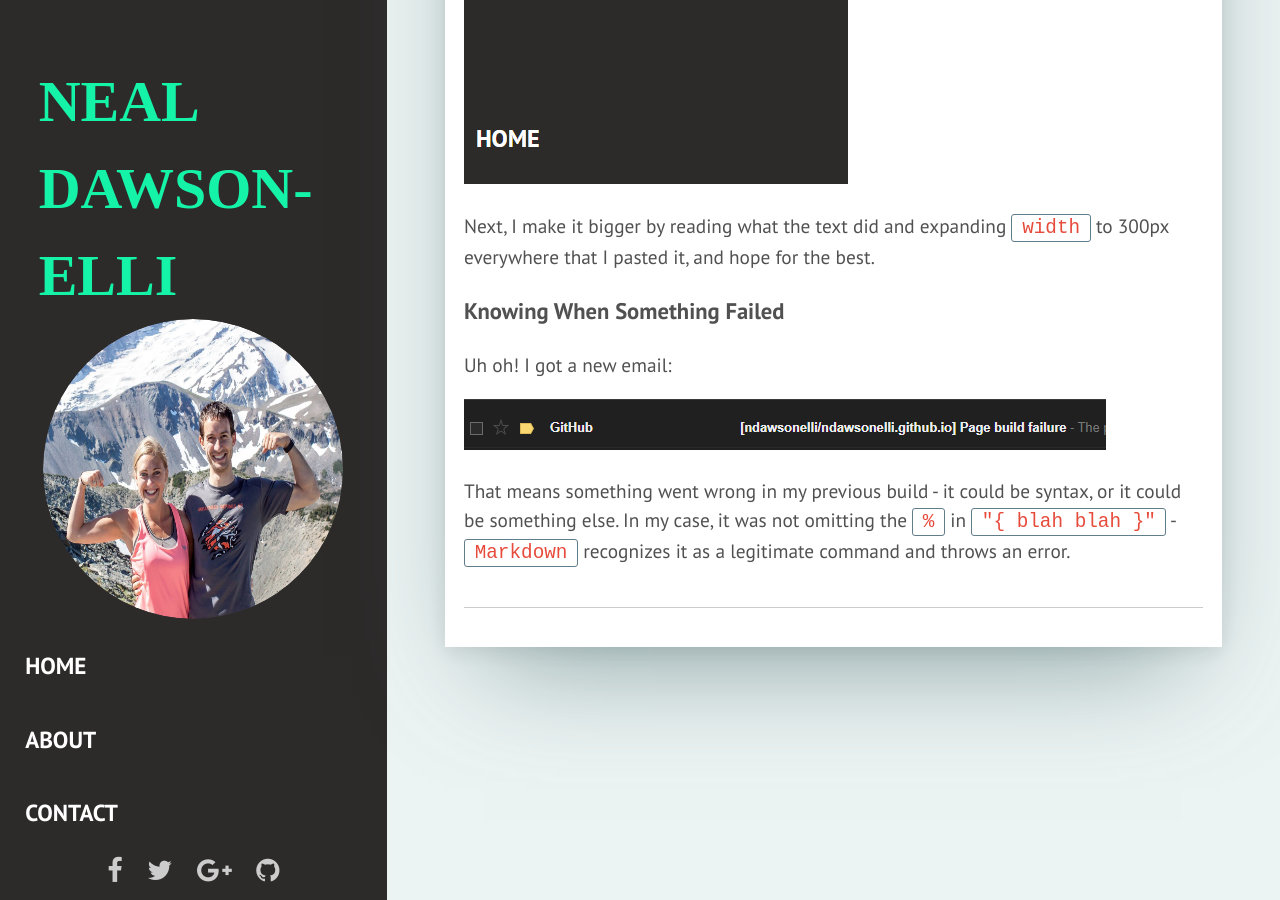
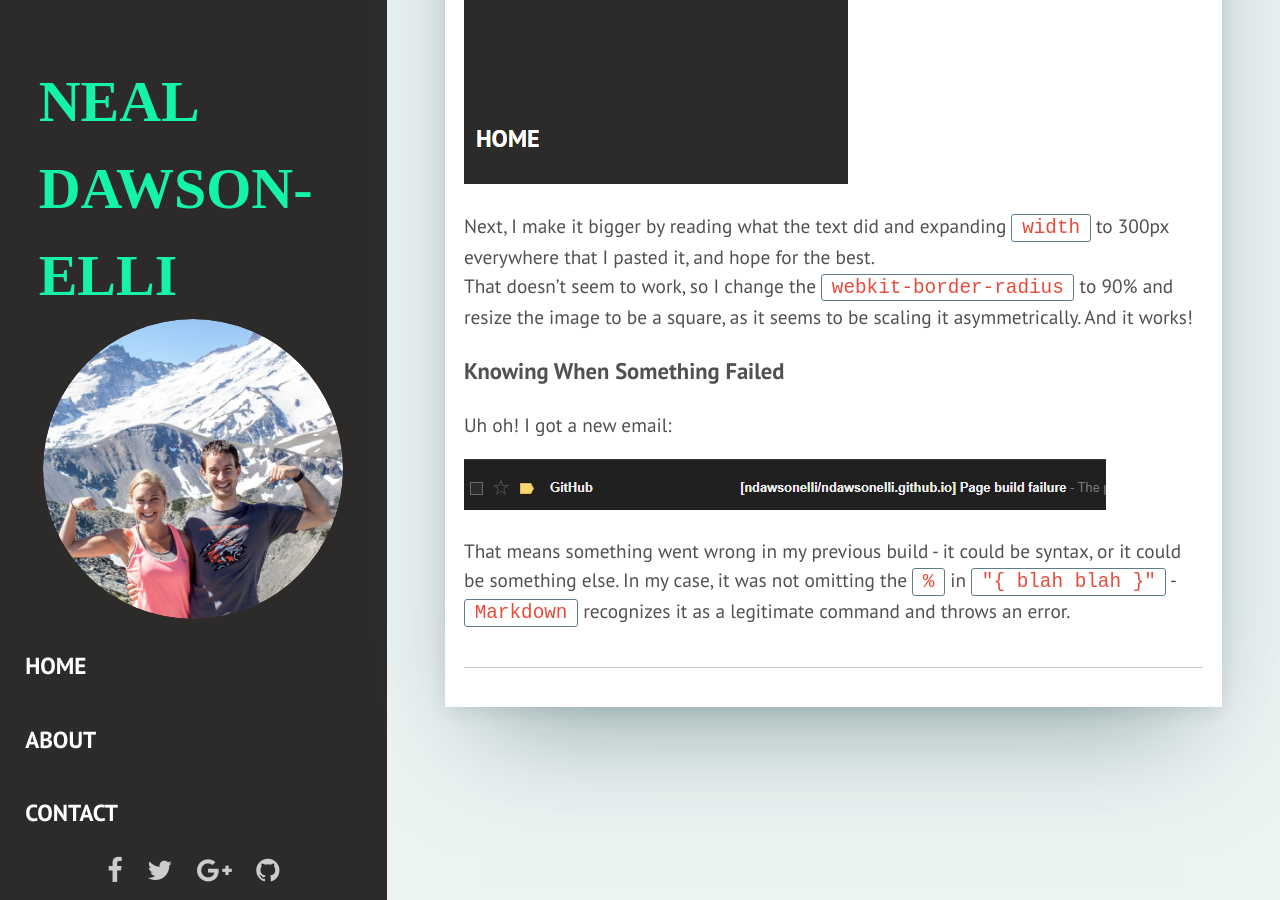
Before and after one commit to ndawsonelli/ndawsonelli.github.io, a Jekyll site: the page built from _posts/2017-12-13-Github-pages-tutorial.markdown, in a window 1280 px wide and 900 px high, scrolled down 10773 px. Built offline with Jekyll 4.4.1, drawn with Linux system fonts in a browser that asks for light colours; some web fonts are replaced.

Commit message:
managed to make the face jpg square

```diff
--- a/_posts/2017-12-13-Github-pages-tutorial.markdown
+++ b/_posts/2017-12-13-Github-pages-tutorial.markdown
@@ -177,6 +177,8 @@ I have managed to turn my photo into a potato-quality circle!!
 ![img_11](/assets/img/git_setup_11.PNG)
 
 Next, I make it bigger by reading what the text did and expanding `width` to 300px everywhere that I pasted it, and hope for the best.
+That doesn't seem to work, so I change the `webkit-border-radius` to 90% and resize the image to be a square, as it seems to be
+scaling it asymmetrically. And it works!
 
 ### Knowing When Something Failed
 Uh oh! I got a new email:
```
Also changed, not shown: assets/img/face.jpg, assets/img/face2.jpg (added).
